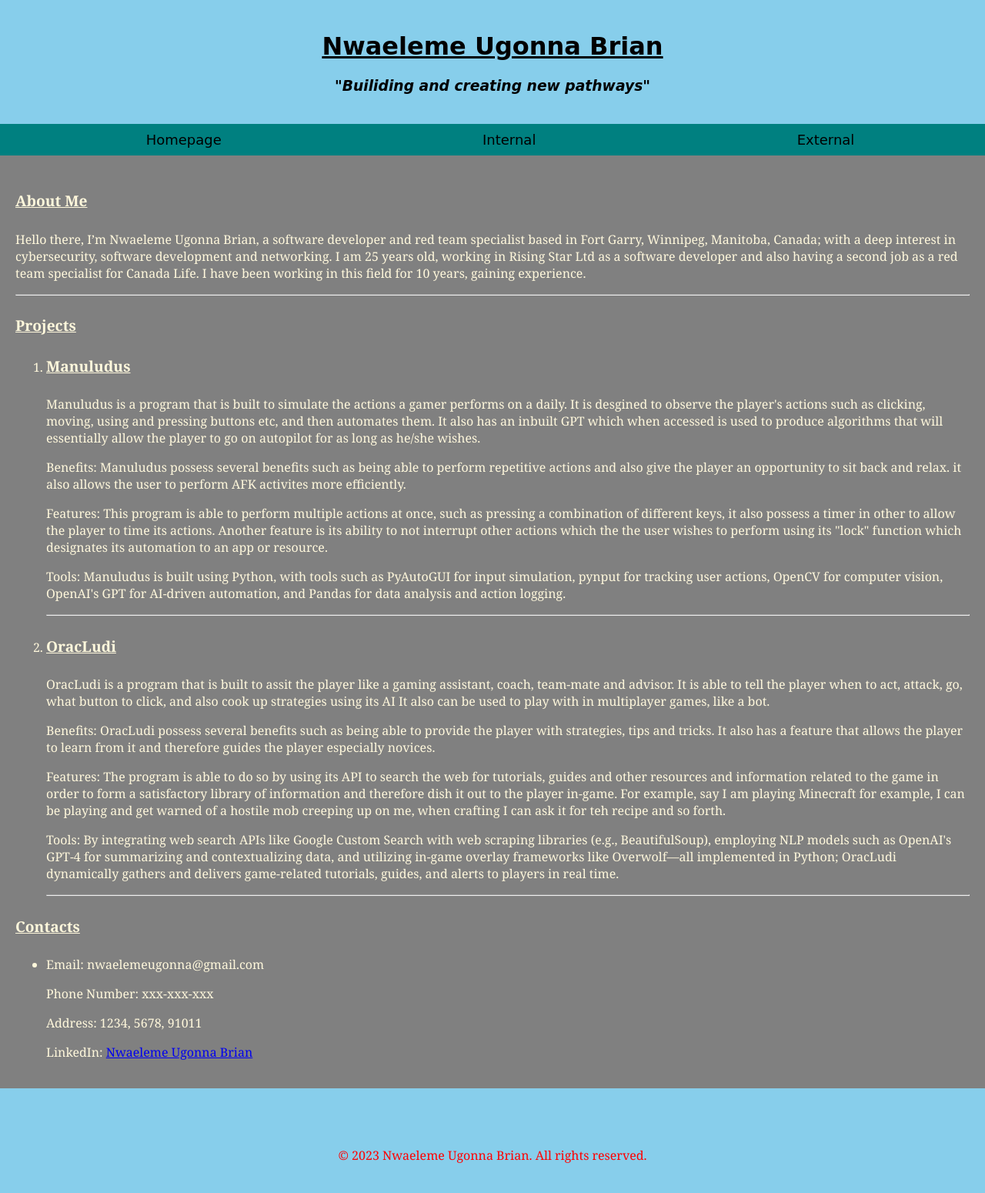
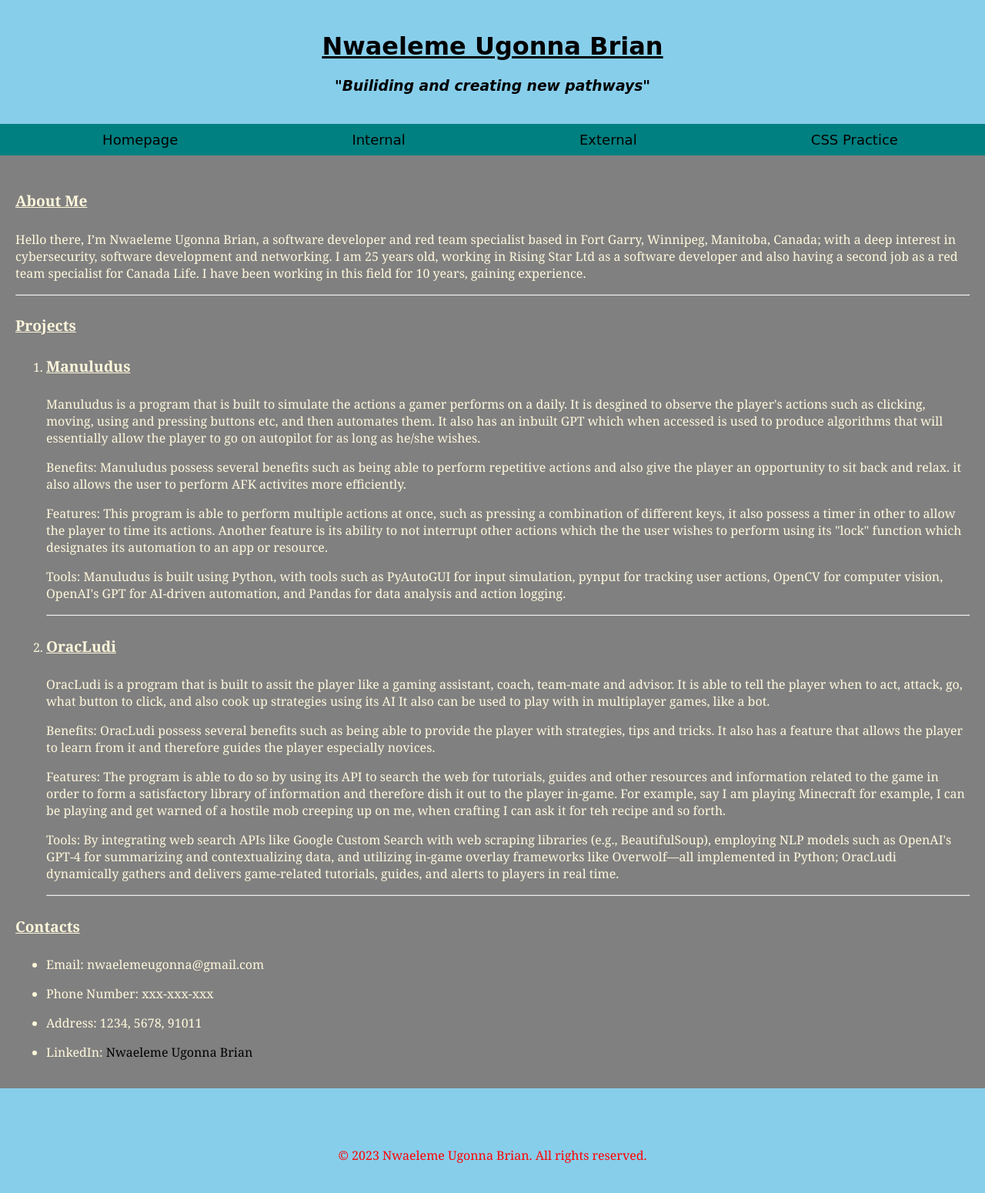
Before and after one commit to NitroBeast76/CSS-Brian-Nwaeleme, a plain HTML site: page CSS-Practice.html in a window 1280 px wide. Shown: the whole page at 77% size. Drawn offline with Linux system fonts and the light colour scheme.

Commit message:
Updated CSS Practice file and CSS file

```diff
--- a/CSS-Practice.html
+++ b/CSS-Practice.html
@@ -17,6 +17,7 @@
         <a href="index.html">Homepage</a>
         <a href="internal-css.html">Internal</a>
         <a href="external-css.html">External</a>
+        <a href="CSS-Practice.html">CSS Practice</a>
     </nav>
 
     <main>
@@ -41,11 +42,17 @@
         <ul>
             <li>
                 <p>Email: nwaelemeugonna@gmail.com</p>
+            </li>
+            <li>
                 <p>Phone Number: xxx-xxx-xxx</p>
+            </li>
+            <li>
                 <p>Address: 1234, 5678, 91011</p>
+            </li>
+            <li>
                 <p>LinkedIn: <a href="https://www.linkedin.com/in/nwaelemeugonna">Nwaeleme Ugonna Brian</a></p>
             </li>
-        </ul>
+            </ul>
     </main>
 
     <footer>
--- a/CSS/CSS.Practice-styles.css
+++ b/CSS/CSS.Practice-styles.css
@@ -63,6 +63,15 @@ main p{
     font-size: medium;
 }
 
+li a{
+    text-decoration: none;
+    color: black;
+}
+
+li a:hover{
+    color: red;
+}
+
 footer{
     padding: 60px;
     text-align: center;
```
